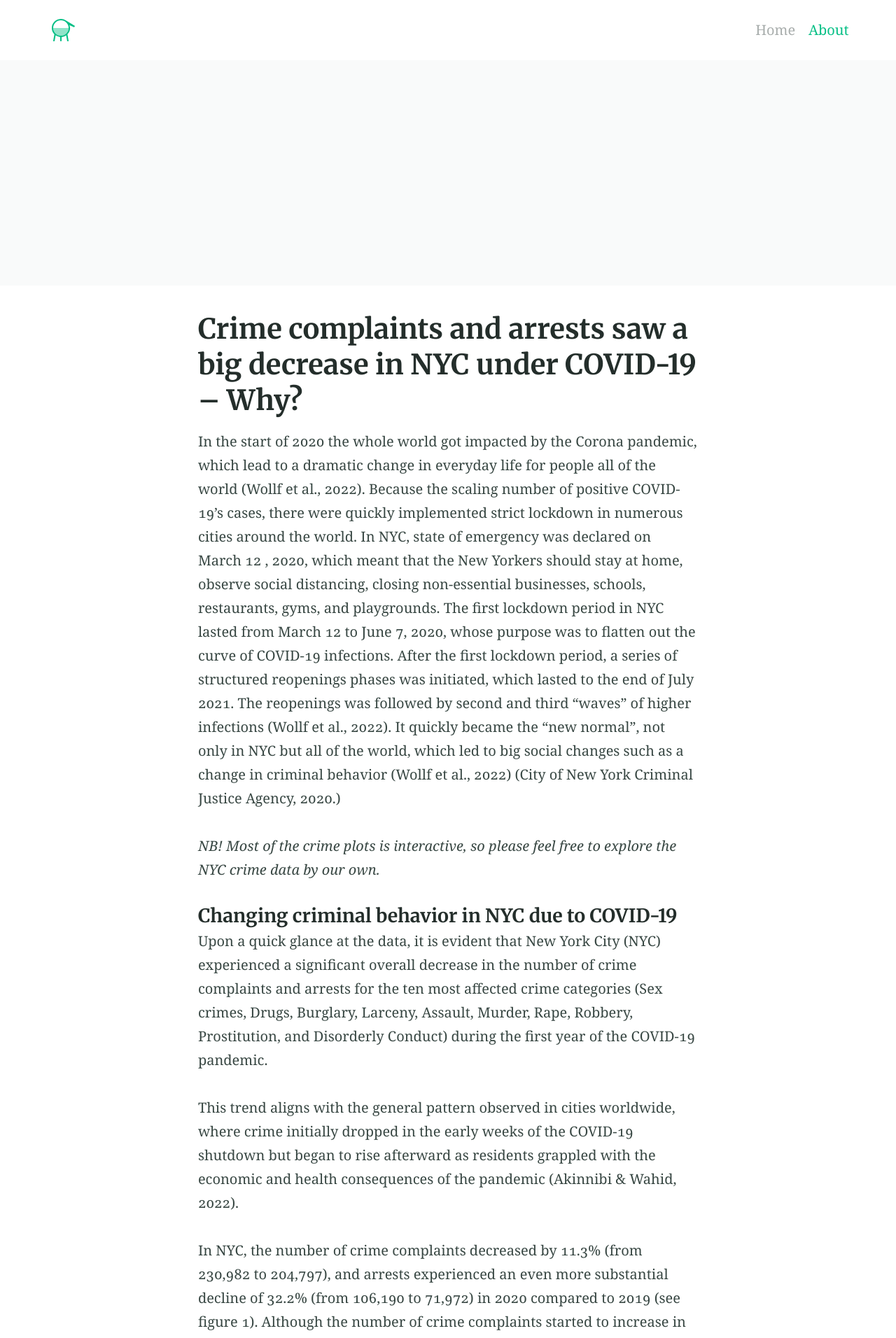
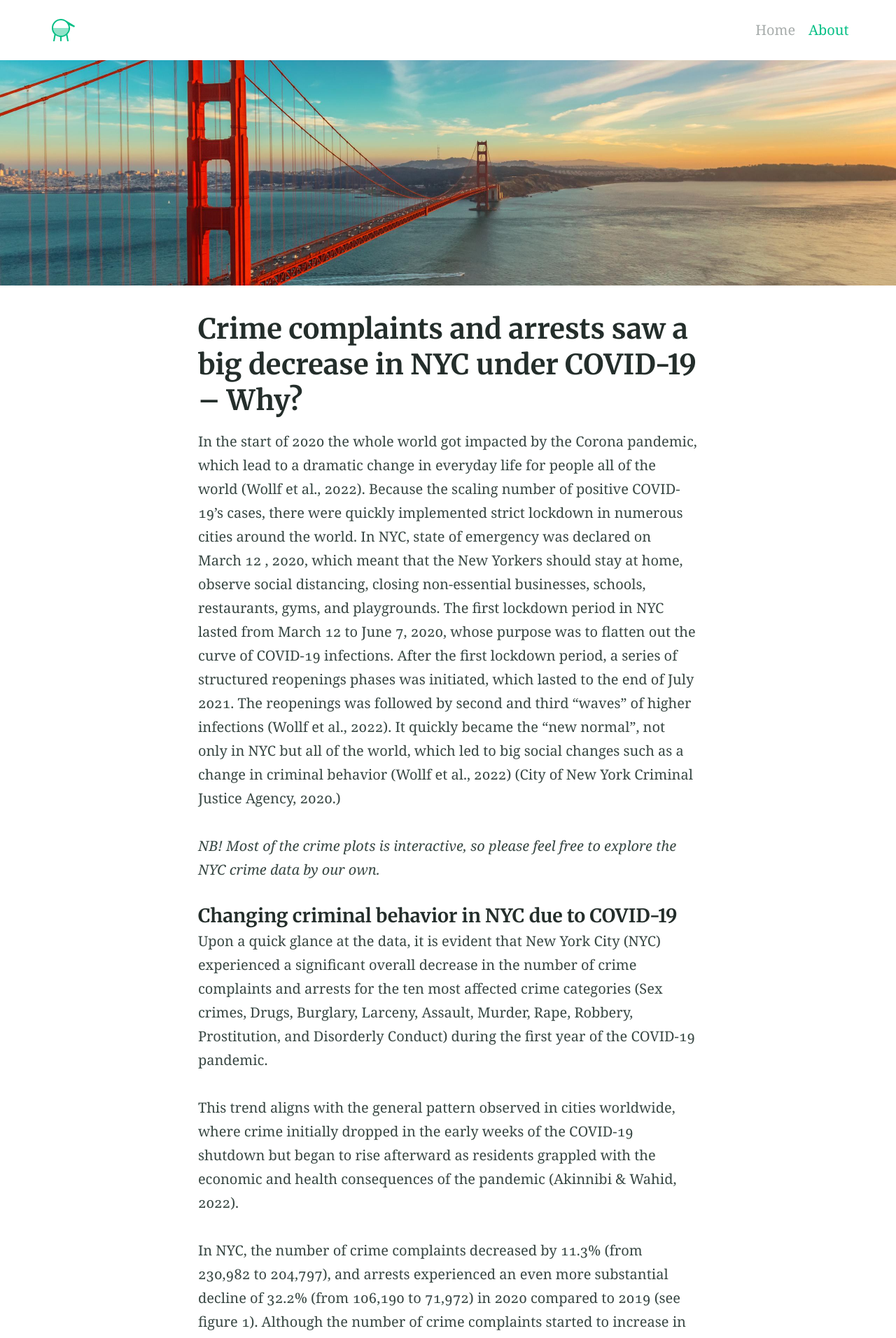
Before and after one commit to Juansgll/Juansgll.github.io, a Jekyll site: the page built from index.md, in a window 1280 px wide. Shown: the top 1912 px of the page at 70% size. Built offline with Jekyll 4.4.1, drawn with Linux system fonts in a browser that asks for light colours.

Commit message:
Update index.md

```diff
--- a/index.md
+++ b/index.md
@@ -2,7 +2,7 @@
 title: Crime complaints and arrests saw a big decrease in NYC under COVID-19 – Why?
 feature_text: |
 
-feature_image: "![image](https://github.com/Juansgll/juansgll.github.io/assets/116965884/7d870d22-64e5-41a9-814c-9bcd3d422c1e)"
+feature_image: "https://raw.githubusercontent.com/Juansgll/juansgll.github.io/main/Pictures/banner_locals_SanFranciscoNorthernCalifornia.jpg"
 excerpt: " "
 ---
 
```
